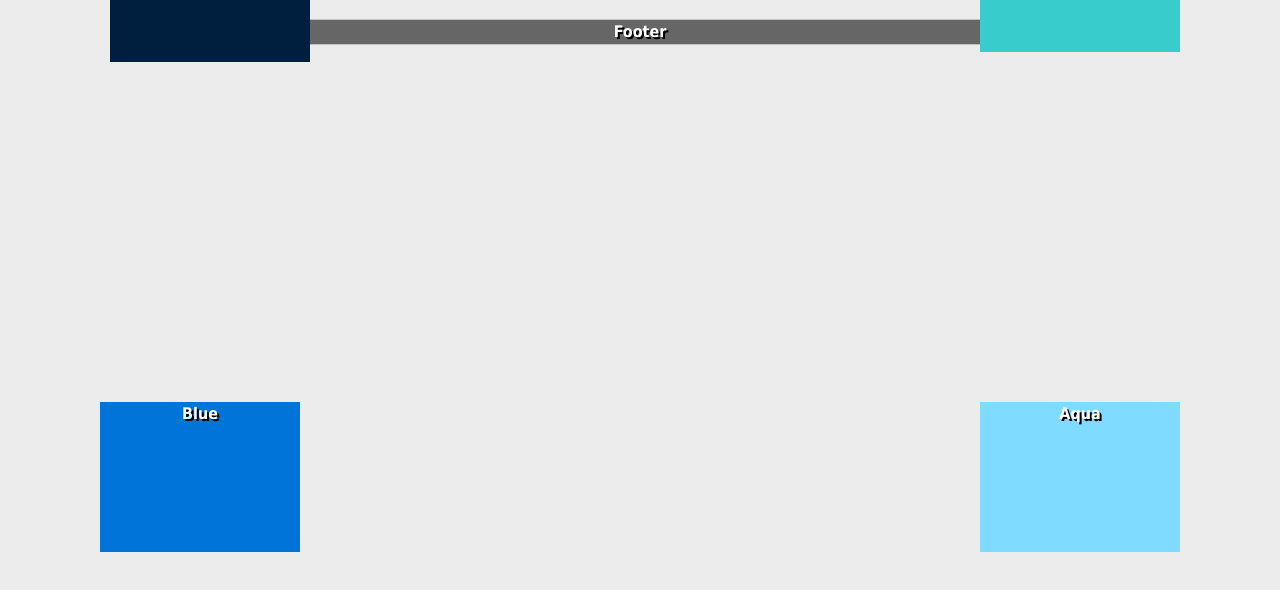
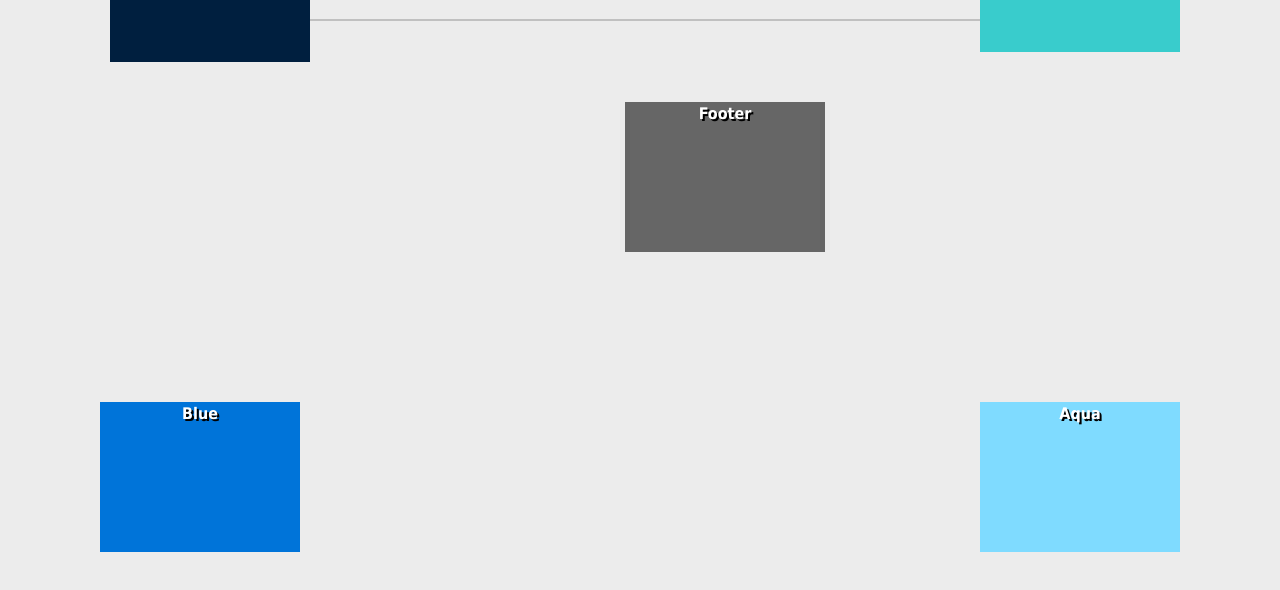
Before and after one commit to ZiyanNoorani/ifsc-1310, a plain HTML site: page positioning-lab/absolute-2.html in a window 1280 px wide. Shown: the part 148-738 px from the top of the page. Drawn offline with Linux system fonts and the light colour scheme.

Commit message:
Finished the labs

```diff
--- a/positioning-lab/absolute-2.html
+++ b/positioning-lab/absolute-2.html
@@ -66,7 +66,11 @@
       background-color: #7FDBFF;
     }
     #footer {
-      top:200;
+      width:200px;
+      height:150px;
+      position:absolute;
+      top:250px;
+      left:625px;
       background-color: #666;
     }
     h1 {
```
